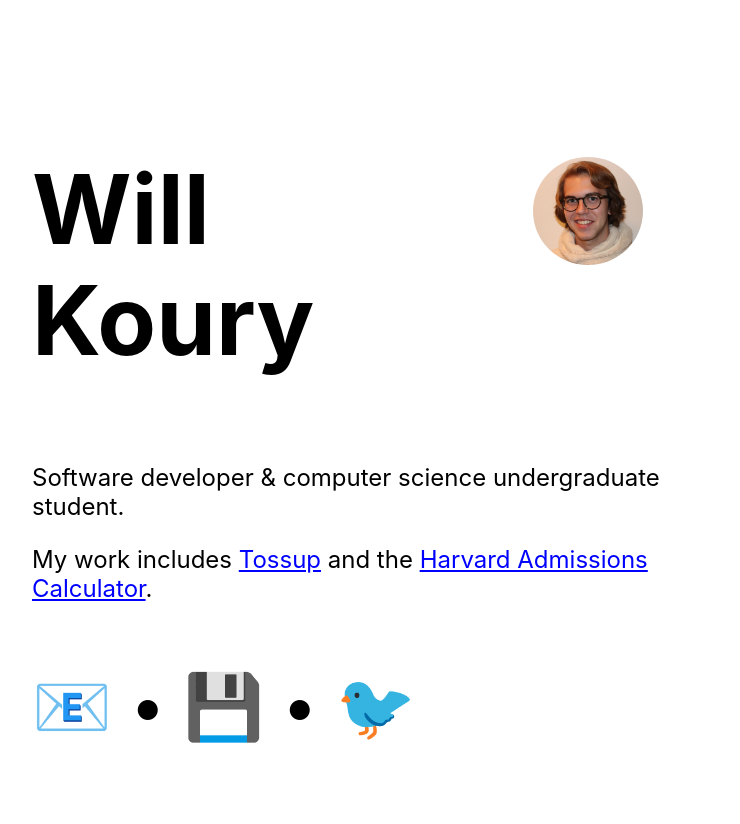
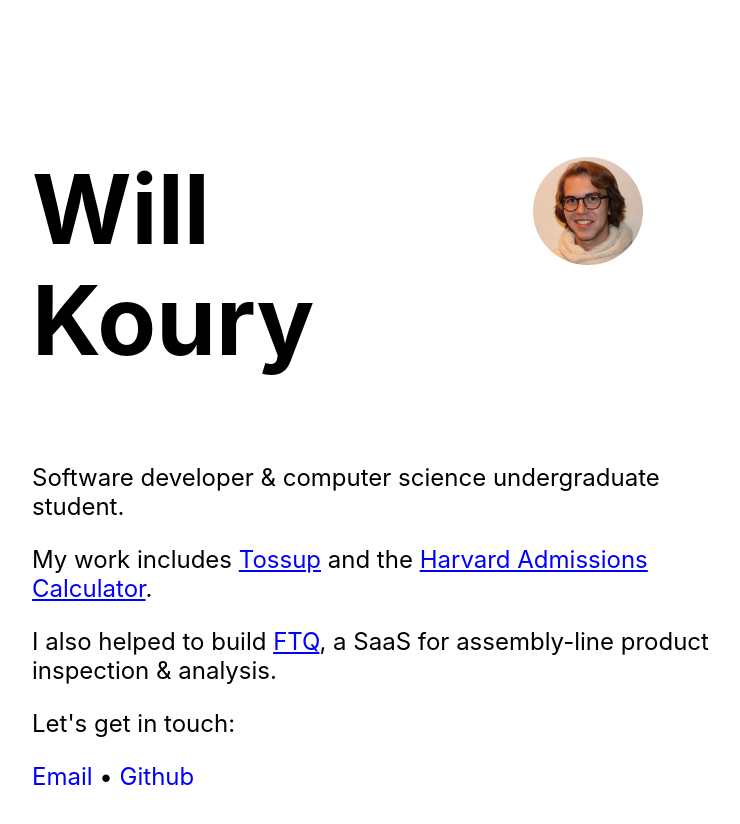
Before and after one commit to wkoury/wkoury.com, a Next.js app: page / in a window 1280 px wide. Shown: the top 824 px of the page, without its empty margins (258-998 px from the left). Built offline with nearby package versions, Linux system fonts and the light colour scheme.

Commit message:
Update copy

```diff
--- a/pages/index.js
+++ b/pages/index.js
@@ -12,7 +12,7 @@ export default function Index() {
 			<Head>
 				<title>Will Koury</title>
 				<meta name="viewport" content="initial-scale=1.0, width=device-width" />
-				<meta name="description" content="Computer science undergraduate student" />
+				<meta name="description" content="Software developer & computer science student" />
 				<link rel="icon" href="/favicon.ico" />
 			</Head>
 
@@ -39,13 +39,17 @@ export default function Index() {
 					the <a href="https://wkoury.github.io/harvard-admissions/" rel="noopener noreferrer" target="_blank">Harvard
 					Admissions Calculator</a>.
 				</p>
+				<p>I also helped to build <a
+						href="https://www.ftqapp.com"
+						rel="noopener noreferrer"
+						target="_blank"
+					>FTQ</a>, a SaaS for assembly-line product inspection & analysis.</p>
+				<p>Let's get in touch:</p>
 				<div className={styles.contact}>
 					<span>
-						<a href="mailto:wkoury@hey.com">📧</a>
+						<a href="mailto:wkoury@hey.com">Email</a>
 						{" • "}
-						<a href="https://github.com/wkoury" rel="noopener noreferrer" target="_blank">💾</a>
-						{" • "}
-						<a href="https://twitter.com/will_koury" rel="noopener noreferrer" target="_blank">🐦</a>
+						<a href="https://github.com/wkoury" rel="noopener noreferrer" target="_blank">Github</a>
 					</span>
 				</div>
 			</main>
--- a/styles/Home.module.css
+++ b/styles/Home.module.css
@@ -37,12 +37,6 @@
 	border-radius: 50%;
 }
 
-.contact {
-	padding-top: 40px;
-	font-size: 4rem;
-	text-decoration: none;
-}
-
 .contact a, .contact a:visited {
 	text-decoration: none;
 }
```
